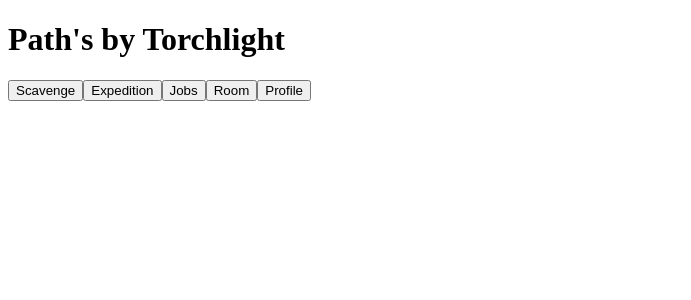
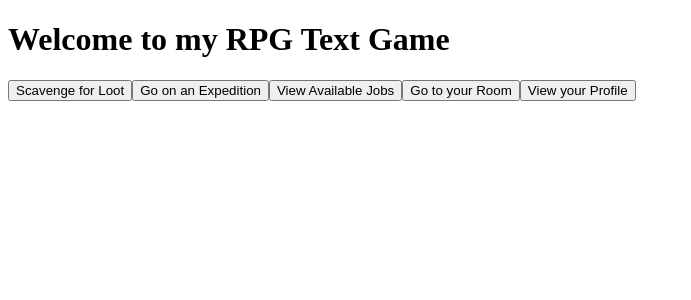
Before and after one commit to omarotxoa/react-paths-by-torchlight-test, a React (Vite) app: page / in a window 1280 px wide. Shown: the top 300 px of the page, without its empty margins (0-691 px from the left). Built offline with nearby package versions, Linux system fonts and the light colour scheme.

Commit message:
Creates the HomeScreen component

```diff
--- a/src/App.jsx
+++ b/src/App.jsx
@@ -1,16 +1,11 @@
-import React from 'react';
+import HomeScreen from "./components/HomeScreen.jsx";
 
-function HomeScreen() {
+function App() {
   return (
-    <div>
-      <h1>Path's by Torchlight</h1>
-      <button>Scavenge</button>
-      <button>Expedition</button>
-      <button>Jobs</button>
-      <button>Room</button>
-      <button>Profile</button>
+    <div className="app">
+      <HomeScreen />
     </div>
   );
 }
 
-export default HomeScreen;
+export default App;
--- /dev/null
+++ b/src/components/HomeScreen.jsx
@@ -0,0 +1,14 @@
+function HomeScreen() {
+  return (
+    <div className="home-screen">
+      <h1>Welcome to my RPG Text Game</h1>
+      <button className="scavenge-button">Scavenge for Loot</button>
+      <button className="expedition-button">Go on an Expedition</button>
+      <button className="jobs-button">View Available Jobs</button>
+      <button className="room-button">Go to your Room</button>
+      <button className="profile-button">View your Profile</button>
+    </div>
+  );
+}
+
+export default HomeScreen;
```
